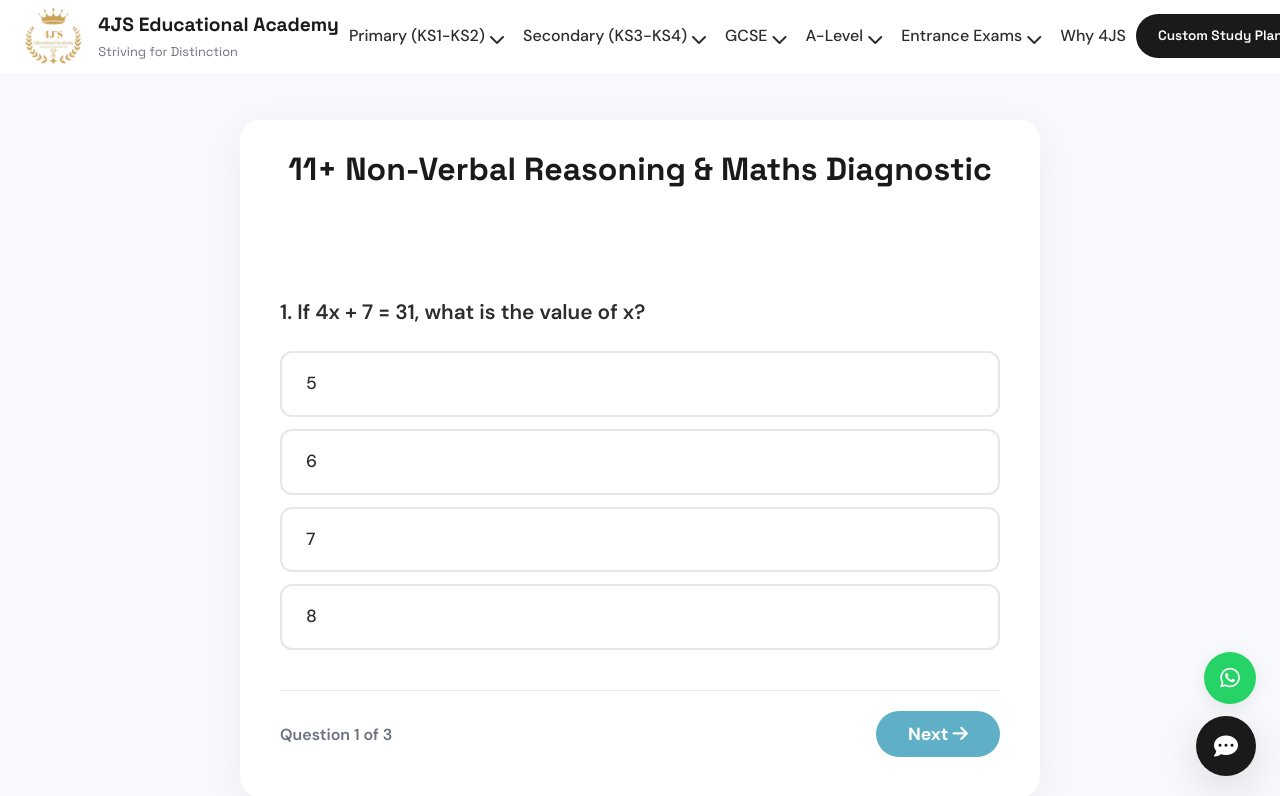
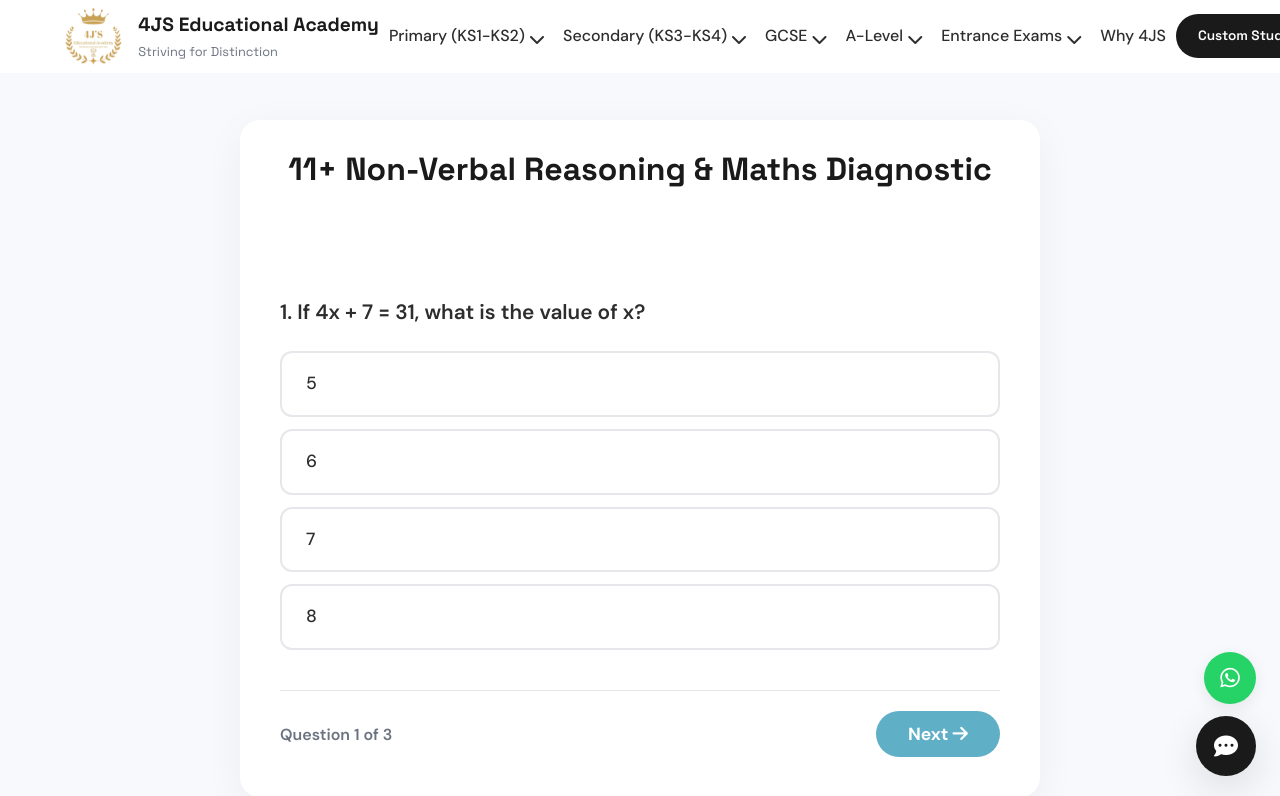
Before and after one commit to Stephen-jd/4js, a Django app: page /worksheets/1/ in a window 1280 px wide. Shown: the top 796 px of the page. Run offline with Django 5.2, Linux system fonts and the light colour scheme; data comes from the database, SQL or seed files in the repository.

Commit message:
Fix navbar width to span full screen width and eliminate gaps

```diff
--- a/static/css/style.css
+++ b/static/css/style.css
@@ -312,12 +312,12 @@ h1, h2, h3, h4, h5, h6 {
 }
 
 .navbar-inner {
-  max-width: var(--container-wide);
+  max-width: 100%;
   margin: 0 auto;
   display: flex;
   align-items: center;
   justify-content: space-between;
-  padding: 0 24px;
+  padding: 0 5%;
   height: 72px;
 }
 
```
